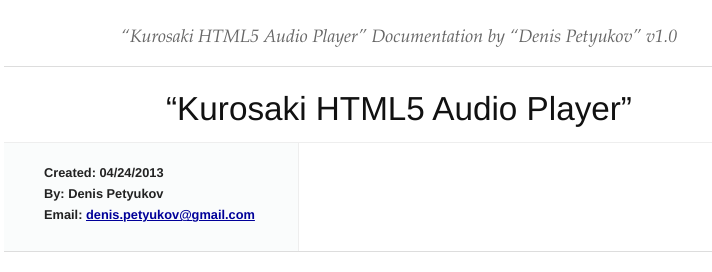
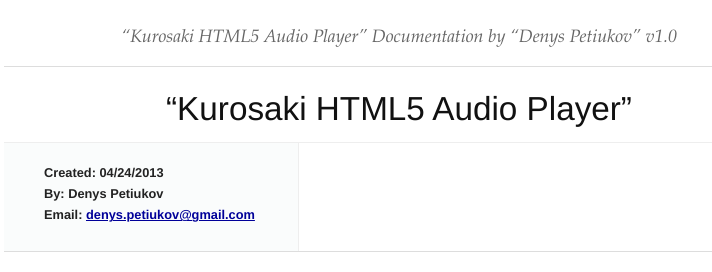
Before and after one commit to GithubProfile/kurosaki-html5-audio-player, a plain HTML site: page documentation/index.html in a window 1280 px wide. Shown: the top 272 px of the page, 241-953 px from the left. Drawn offline with Linux system fonts and the light colour scheme; files that its build step writes are made by us from their sources.

Commit message:
Name Transliteration and Email Update

```diff
--- a/demo/k/kurosakiHTML5AudioPlayer/kurosakiHTML5AudioPlayer.css
+++ b/demo/k/kurosakiHTML5AudioPlayer/kurosakiHTML5AudioPlayer.css
@@ -1,5 +1,5 @@
 /* Kurosaki Audio Player v1.0
-   Author: Denis Petyukov <denis.petyukov@gmail.com>
+   Author: Denys Petiukov <denys.petiukov@gmail.com>
 */
 
 /* Main */
--- a/demo/k/kurosakiHTML5AudioPlayer/kurosakiHTML5AudioPlayer.js
+++ b/demo/k/kurosakiHTML5AudioPlayer/kurosakiHTML5AudioPlayer.js
@@ -1,5 +1,5 @@
 /* Kurosaki HTML5 Audio Player v1.0
-   Author: Denis Petyukov <denis.petyukov@gmail.com>
+   Author: Denys Petiukov <denys.petiukov@gmail.com>
 */
 var kurosakiHTML5AudioPlayer = function(settings) {
     (function() {
--- a/documentation/index.html
+++ b/documentation/index.html
@@ -18,7 +18,7 @@
 <body>
 	<div class="container">
 
-		<h3 class="center alt">&ldquo;Kurosaki HTML5 Audio Player&rdquo; Documentation by &ldquo;Denis Petyukov&rdquo; v1.0</h3>
+		<h3 class="center alt">&ldquo;Kurosaki HTML5 Audio Player&rdquo; Documentation by &ldquo;Denys Petiukov&rdquo; v1.0</h3>
 
 		<hr>
 
@@ -29,8 +29,8 @@
 				<p class="prepend-top">
 					<strong>
 					Created: 04/24/2013<br>
-					By: Denis Petyukov<br>
-					Email: <a href="mailto:denis.petyukov@gmail.com">denis.petyukov@gmail.com</a>
+					By: Denys Petiukov<br>
+					Email: <a href="mailto:denys.petiukov@gmail.com">denys.petiukov@gmail.com</a>
 					</strong>
 				</p>
 			</div><!-- end div .span-6 -->
@@ -154,7 +154,7 @@ kurosakiHTML5AudioPlayer({
 
 		<hr>
 
-		<p class="append-bottom alt large"><strong>Denis Petyukov</strong></p>
+		<p class="append-bottom alt large"><strong>Denys Petiukov</strong></p>
 		<p><a href="#toc">Go To Table of Contents</a></p>
 
 		<hr class="space">
--- a/kurosakiHTML5AudioPlayer/kurosakiHTML5AudioPlayer.css
+++ b/kurosakiHTML5AudioPlayer/kurosakiHTML5AudioPlayer.css
@@ -1,5 +1,5 @@
 /* Kurosaki Audio Player v1.0
-   Author: Denis Petyukov <denis.petyukov@gmail.com>
+   Author: Denys Petiukov <denys.petiukov@gmail.com>
 */
 
 /* Main */
--- a/kurosakiHTML5AudioPlayer/kurosakiHTML5AudioPlayer.js
+++ b/kurosakiHTML5AudioPlayer/kurosakiHTML5AudioPlayer.js
@@ -1,5 +1,5 @@
 /* Kurosaki HTML5 Audio Player v1.0
-   Author: Denis Petyukov <denis.petyukov@gmail.com>
+   Author: Denys Petiukov <denys.petiukov@gmail.com>
 */
 var kurosakiHTML5AudioPlayer = function(settings) {
     (function() {
```
